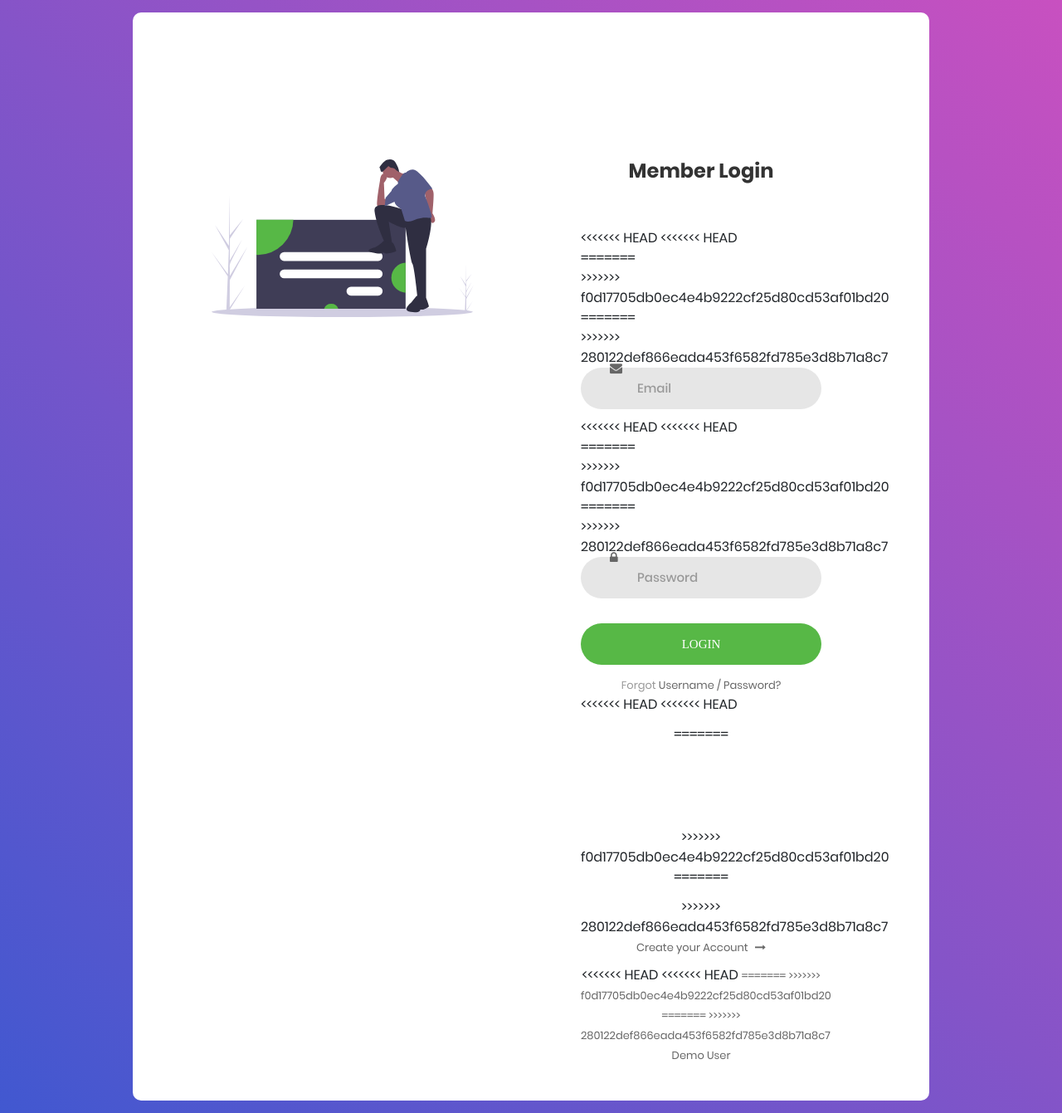
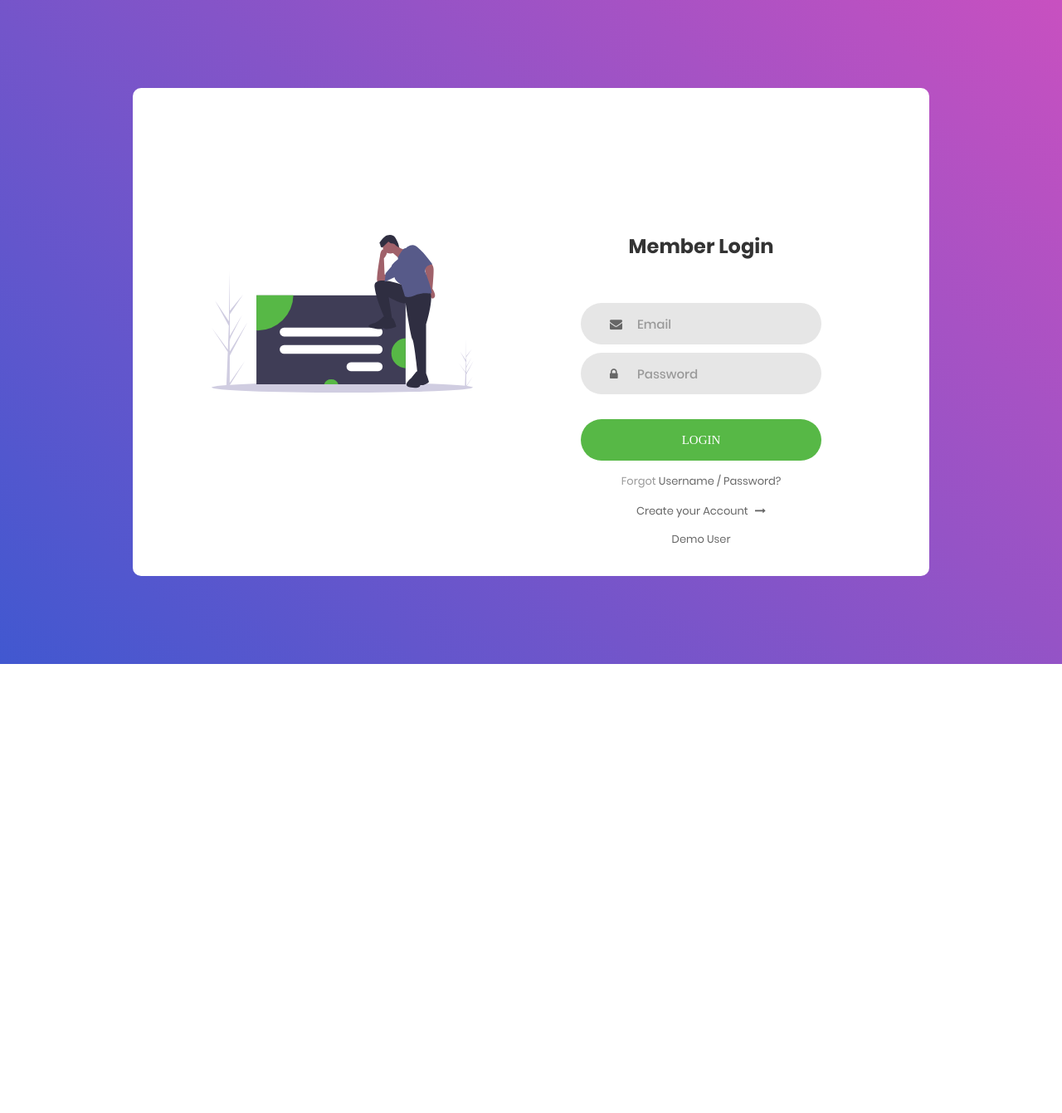
Before and after one commit to mpaustin1993/fuel-quote-generator, a PHP site: page / in a window 1280 px wide. Shown: the whole page at 83% size. After the commit the page ends 800 px from the top, so only its background shows below. Run offline with PHP 8.4, Linux system fonts and the light colour scheme; some web fonts are replaced.

Commit message:
updated with master

```diff
--- a/index.php
+++ b/index.php
@@ -37,15 +37,7 @@
 						Member Login
 					</span>
 
-<<<<<<< HEAD
-<<<<<<< HEAD
 					<div class="wrap-input100 validate-input" data-validate="Valid email is required: ex@abc.xyz">
-=======
-					<div class="wrap-input100 validate-input" data-validate = "Valid email is required: ex@abc.xyz">
->>>>>>> f0d17705db0ec4e4b9222cf25d80cd53af01bd20
-=======
-					<div class="wrap-input100 validate-input" data-validate="Valid email is required: ex@abc.xyz">
->>>>>>> 280122def866eada453f6582fd785e3d8b71a8c7
 						<input class="input100" type="text" name="email" required placeholder="Email">
 						<span class="focus-input100"></span>
 						<span class="symbol-input100">
@@ -54,16 +46,7 @@
 					</div>
 
 
-
-<<<<<<< HEAD
-<<<<<<< HEAD
 					<div class="wrap-input100 validate-input" data-validate="Password is required">
-=======
-					<div class="wrap-input100 validate-input" data-validate = "Password is required">
->>>>>>> f0d17705db0ec4e4b9222cf25d80cd53af01bd20
-=======
-					<div class="wrap-input100 validate-input" data-validate="Password is required">
->>>>>>> 280122def866eada453f6582fd785e3d8b71a8c7
 						<input class="input100" type="password" name="pass" required placeholder="Password">
 						<span class="focus-input100"></span>
 						<span class="symbol-input100">
@@ -86,30 +69,17 @@
 						</a>
 					</div>
 
-<<<<<<< HEAD
-<<<<<<< HEAD
+
 					<div class="text-center p-t-12">
-=======
-					<div class="text-center p-t-100">
->>>>>>> f0d17705db0ec4e4b9222cf25d80cd53af01bd20
-=======
-					<div class="text-center p-t-12">
->>>>>>> 280122def866eada453f6582fd785e3d8b71a8c7
+
 						<a class="txt2" href="signup.php">
 							Create your Account
 							<i class="fa fa-long-arrow-right m-l-5" aria-hidden="true"></i>
 						</a>
 					</div>
 					<div class="text-center p-t-10">
-<<<<<<< HEAD
-<<<<<<< HEAD
+
 						<a class="txt2" href="fuelquoteform.php">
-=======
-						<a class="txt2" href="fuelquote.php">
->>>>>>> f0d17705db0ec4e4b9222cf25d80cd53af01bd20
-=======
-						<a class="txt2" href="fuelquoteform.php">
->>>>>>> 280122def866eada453f6582fd785e3d8b71a8c7
 							Demo User
 							<!-- <i class="fa fa-long-arrow-right m-l-5" aria-hidden="true"></i> -->
 						</a>
--- a/navbar.php
+++ b/navbar.php
@@ -43,8 +43,4 @@
     </ul>
 
   </div>
-<<<<<<< HEAD
 </nav>
-=======
-</nav>
->>>>>>> 280122def866eada453f6582fd785e3d8b71a8c7
```
